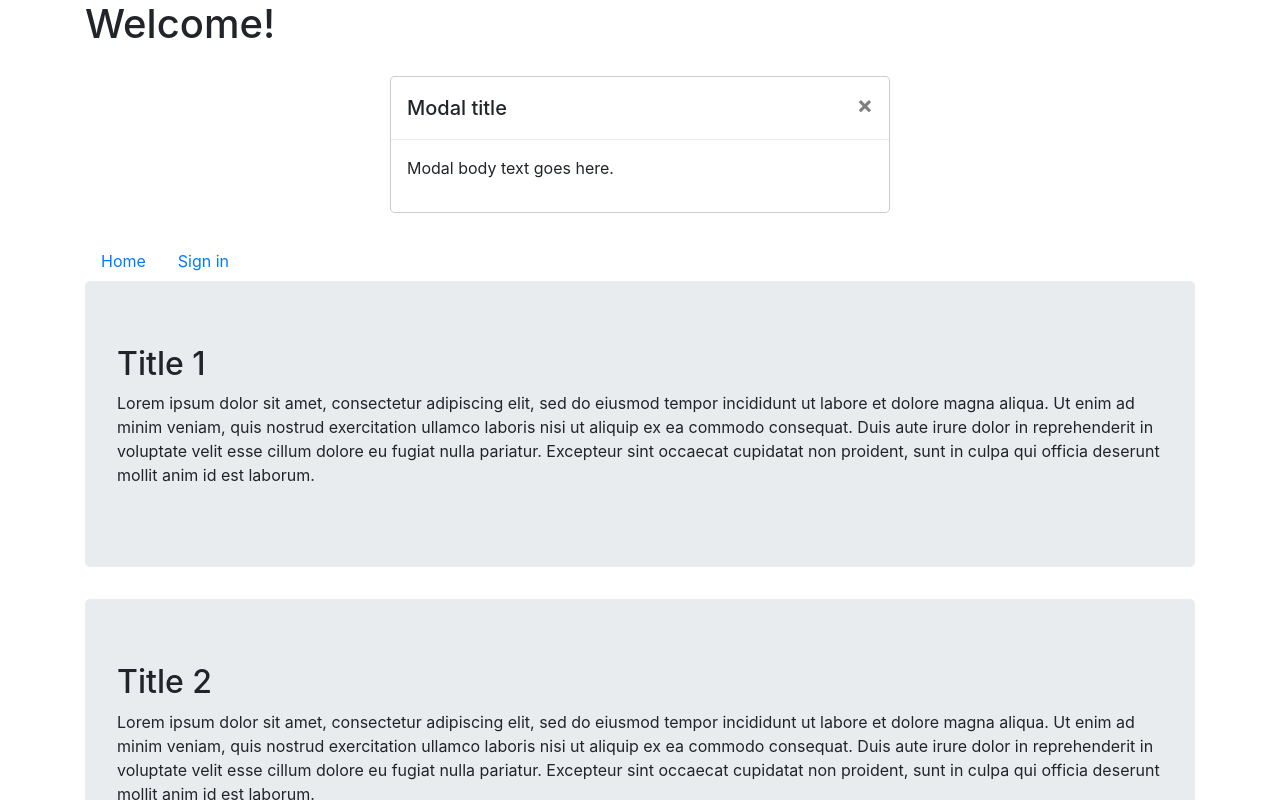
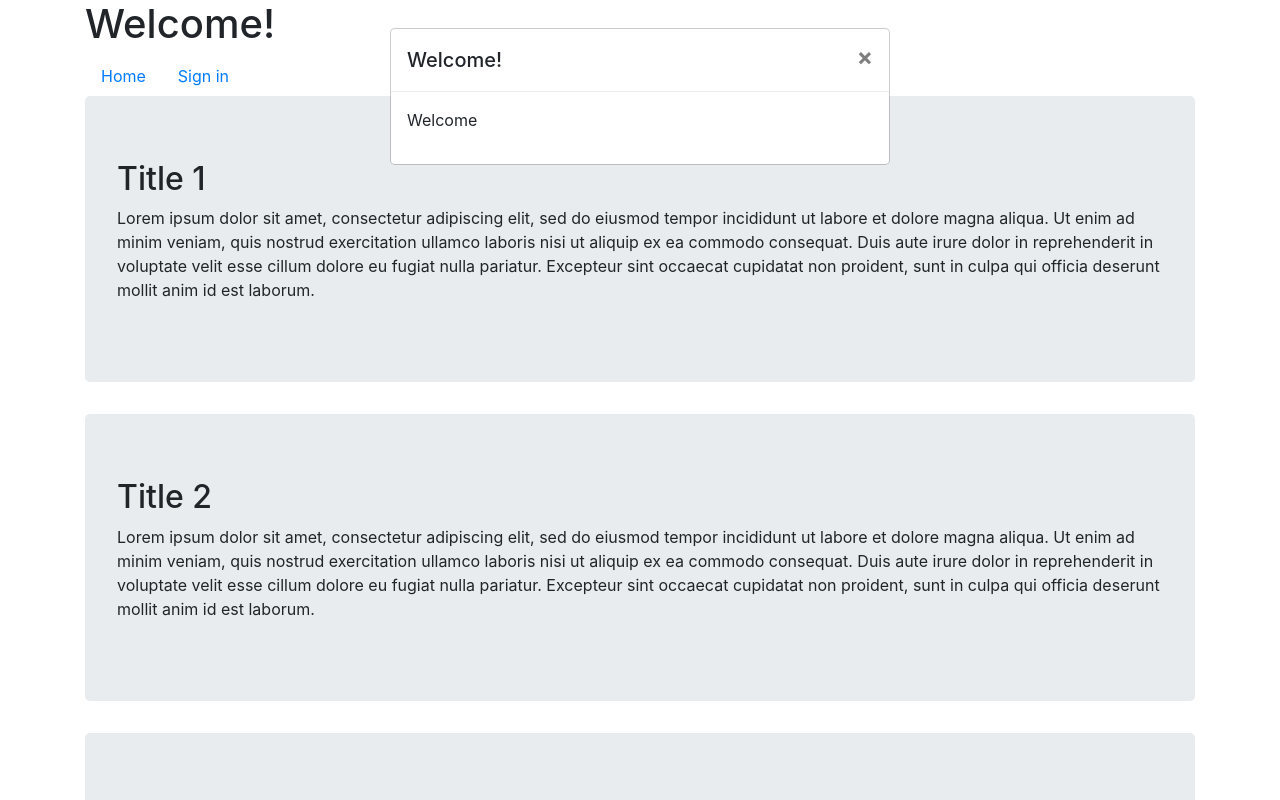
Before and after one commit to PolinkaLa/react-workspace, a React app: page / in a window 1280 px wide. Shown: the top 800 px of the page. Built offline with nearby package versions, Linux system fonts and the light colour scheme.

Commit message:
releasation of modal

```diff
--- a/src/app/components/WelcomeModal.js
+++ b/src/app/components/WelcomeModal.js
@@ -1,24 +1,45 @@
 import React from 'react';
 
 class WelcomeModal extends React.Component {
+  constructor(props) {
+    super(props);
+    this.closeModal = this.closeModal.bind(this);
+    this.state = {modal: false}
+  }
+  closeModal(){
+    this.setState({modal: false});
+  }
+  componentDidMount(){
+    console.log("componentDidMount()");
+    this.setState({modal: true});
+  }
   render() {
+    const isShow = this.state.modal;
+
+    if (isShow) {
       return (
-      <div classNameName="modal" tabindex="-1" role="dialog">
+        <React.Fragment>
+          <div className="modal fade show" id="exampleModal" tabIndex="-1" role="dialog" aria-labelledby="exampleModalLabel" aria-hidden="true" style={{display:'block'}}>
             <div className="modal-dialog" role="document">
               <div className="modal-content">
                 <div className="modal-header">
-              <h5 className="modal-title">Modal title</h5>
-              <button type="button" className="close" data-dismiss="modal" aria-label="Close">
+                  <h5 className="modal-title">Welcome!</h5>
+                  <button onClick={this.closeModal} type="button" className="close" data-dismiss="modal" aria-label="Close">
                     <span aria-hidden="true">&times;</span>
                   </button>
                 </div>
                 <div className="modal-body">
-              <p>Modal body text goes here.</p>
+                  <p>Welcome</p>
                 </div>
               </div>
             </div>
           </div>
+        </React.Fragment>
       );
+    }
+    else {
+      return <React.Fragment/>
+    }
   }
 }
 
```
Lines whose indentation alone changed are shown as unchanged.
